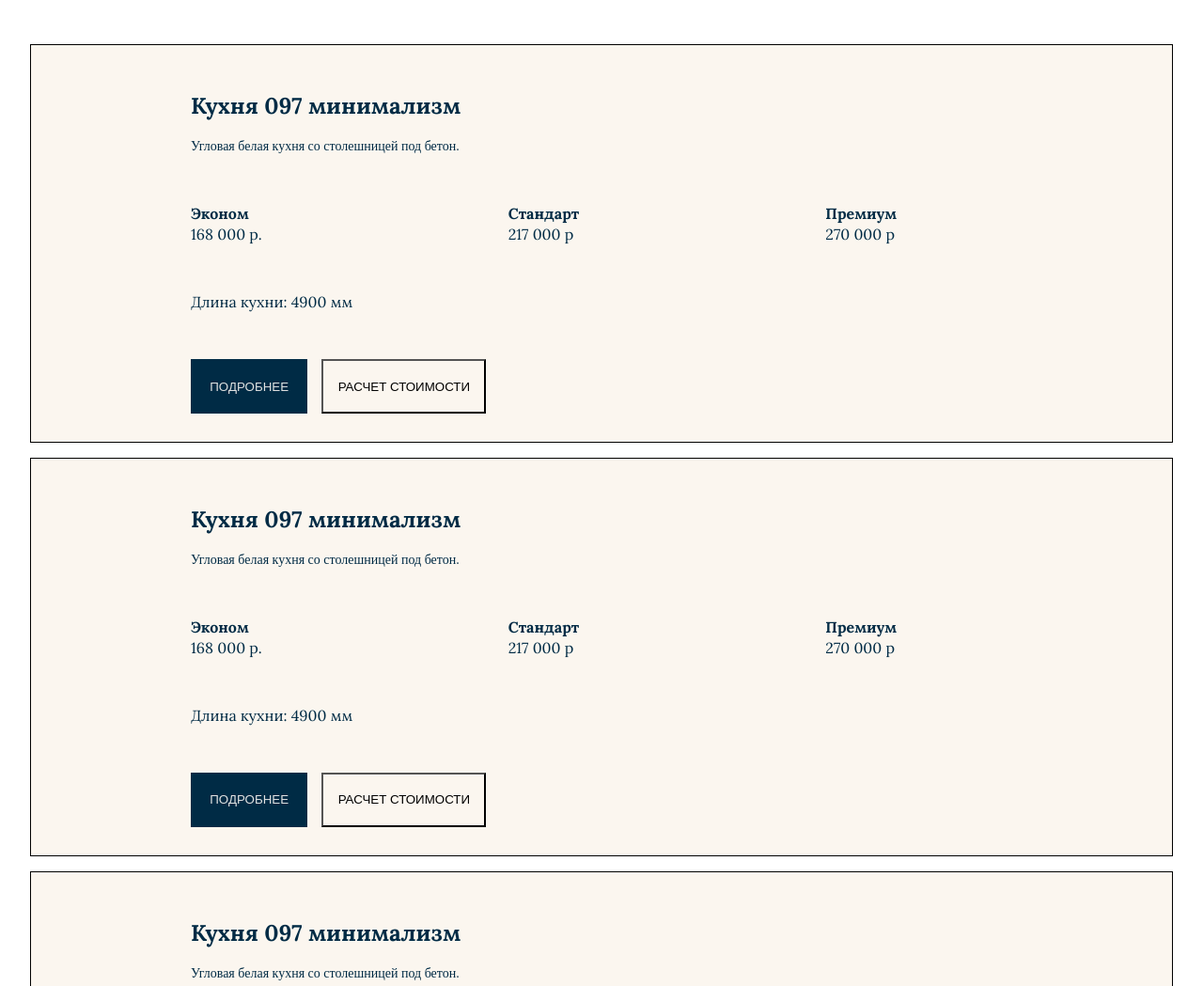
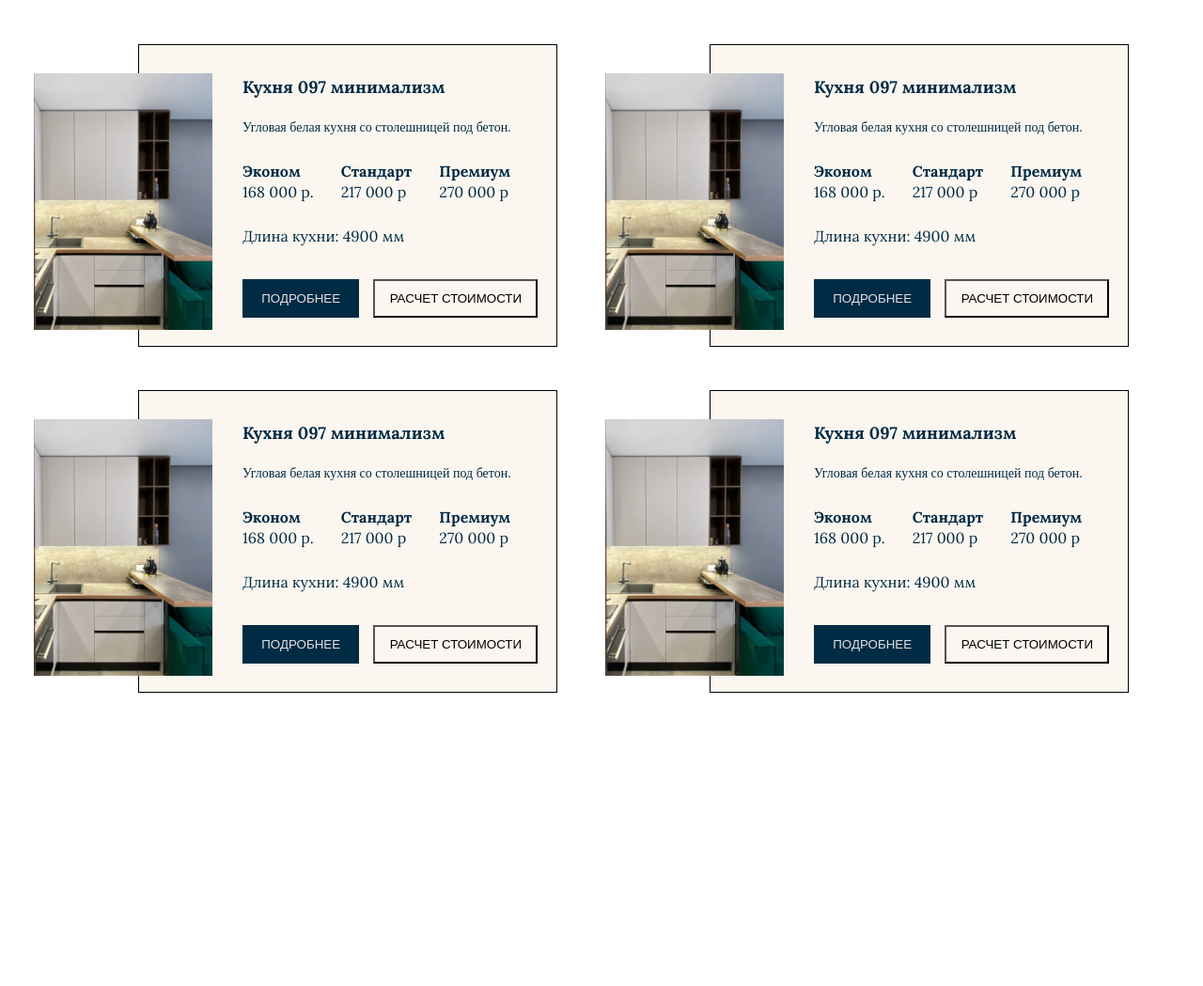
Before and after one commit to alasgar88/furniture-order-responsive, a plain HTML site: page index.html in a window 1280 px wide. Shown: the part 1388-2437 px from the top of the page at 94% size. After the commit the page ends 2141 px from the top, so only its background shows below. Drawn offline with nearby package versions, Linux system fonts and the light colour scheme; files whose address does not match are found by name.

Commit message:
our works

```diff
--- a/index.html
+++ b/index.html
@@ -199,110 +199,12 @@
         </div>
         <!-- global work container -->
         <div class="work-card-container">
+            <div class="word-card-1">
               <!-- work card -->
               <div class="work-card">
-            <h2 class="word-card-title">
-              Кухня 097 минимализм
-            </h2>
-            <p class="word-card-text
-            ">Угловая белая кухня со столешницей под бетон.</p>
-            <!-- packet container -->
-            <div class="packet-container">
-              <div class="packet">
-                <h2 class="packet-heading">Эконом   </h2>
-                <p class="packet-text">168 000 р.</p>
+                  <div class="img-cont">
+                    <img src="./assets/images/furnutire-after.png" alt="furniture" class="furniture-after">
                   </div>
-              <div class="packet">
-                 <h2 class="packet-heading">Стандарт    </h2>
-                <p class="packet-text">217 000 р</p>
-              </div>
-              <div class="packet">
-                 <h2 class="packet-heading">Премиум </h2>
-                <p class="packet-text">270 000 р</p>
-              </div>
-            </div>
-            <!-- specification -->
-            <p class="specification">Длина кухни: 4900 мм </p>
-            <div class="word-card-button-container">
-              <button class="word-btn-select set-button ">
-                Подробнее
-                </button>
-              <button class="word-btn-select">
-                Расчет стоимости
-              </button>
-            </div>
-          </div>
-          <!--  end of work card -->
-                    <!-- work card -->
-          <div class="work-card">
-            <h2 class="word-card-title">
-              Кухня 097 минимализм
-            </h2>
-            <p class="word-card-text
-            ">Угловая белая кухня со столешницей под бетон.</p>
-            <!-- packet container -->
-            <div class="packet-container">
-              <div class="packet">
-                <h2 class="packet-heading">Эконом   </h2>
-                <p class="packet-text">168 000 р.</p>
-              </div>
-              <div class="packet">
-                 <h2 class="packet-heading">Стандарт    </h2>
-                <p class="packet-text">217 000 р</p>
-              </div>
-              <div class="packet">
-                 <h2 class="packet-heading">Премиум </h2>
-                <p class="packet-text">270 000 р</p>
-              </div>
-            </div>
-            <!-- specification -->
-            <p class="specification">Длина кухни: 4900 мм </p>
-            <div class="word-card-button-container">
-              <button class="word-btn-select set-button ">
-                Подробнее
-                </button>
-              <button class="word-btn-select">
-                Расчет стоимости
-              </button>
-            </div>
-          </div>
-          <!--  end of work card -->
-                    <!-- work card -->
-          <div class="work-card">
-            <h2 class="word-card-title">
-              Кухня 097 минимализм
-            </h2>
-            <p class="word-card-text
-            ">Угловая белая кухня со столешницей под бетон.</p>
-            <!-- packet container -->
-            <div class="packet-container">
-              <div class="packet">
-                <h2 class="packet-heading">Эконом   </h2>
-                <p class="packet-text">168 000 р.</p>
-              </div>
-              <div class="packet">
-                 <h2 class="packet-heading">Стандарт    </h2>
-                <p class="packet-text">217 000 р</p>
-              </div>
-              <div class="packet">
-                 <h2 class="packet-heading">Премиум </h2>
-                <p class="packet-text">270 000 р</p>
-              </div>
-            </div>
-            <!-- specification -->
-            <p class="specification">Длина кухни: 4900 мм </p>
-            <div class="word-card-button-container">
-              <button class="word-btn-select set-button ">
-                Подробнее
-                </button>
-              <button class="word-btn-select">
-                Расчет стоимости
-              </button>
-            </div>
-          </div>
-          <!--  end of work card -->
-                    <!-- work card -->
-          <div class="work-card">
                   <h2 class="word-card-title">
                     Кухня 097 минимализм
                   </h2>
@@ -336,6 +238,126 @@
               </div>
               <!--  end of work card -->
             </div>
+            <div class="word-card-1">
+              <!-- work card -->
+              <div class="work-card">
+                <div class="img-cont">
+                  <img src="./assets/images/furnutire-after.png" alt="furniture" class="furniture-after">
+                </div>
+                <h2 class="word-card-title">
+                  Кухня 097 минимализм
+                </h2>
+                <p class="word-card-text
+                ">Угловая белая кухня со столешницей под бетон.</p>
+                <!-- packet container -->
+                <div class="packet-container">
+                  <div class="packet">
+                    <h2 class="packet-heading">Эконом   </h2>
+                    <p class="packet-text">168 000 р.</p>
+                  </div>
+                  <div class="packet">
+                     <h2 class="packet-heading">Стандарт    </h2>
+                    <p class="packet-text">217 000 р</p>
+                  </div>
+                  <div class="packet">
+                     <h2 class="packet-heading">Премиум </h2>
+                    <p class="packet-text">270 000 р</p>
+                  </div>
+                </div>
+                <!-- specification -->
+                <p class="specification">Длина кухни: 4900 мм </p>
+                <div class="word-card-button-container">
+                  <button class="word-btn-select set-button ">
+                    Подробнее
+                    </button>
+                  <button class="word-btn-select">
+                    Расчет стоимости
+                  </button>
+                </div>
+              </div>
+              <!--  end of work card -->
+            </div>
+            <div class="word-card-1">
+              <!-- work card -->
+              <div class="work-card">
+                <div class="img-cont">
+                  <img src="./assets/images/furnutire-after.png" alt="furniture" class="furniture-after">
+                </div>
+                <h2 class="word-card-title">
+                  Кухня 097 минимализм
+                </h2>
+                <p class="word-card-text
+                ">Угловая белая кухня со столешницей под бетон.</p>
+                <!-- packet container -->
+                <div class="packet-container">
+                  <div class="packet">
+                    <h2 class="packet-heading">Эконом   </h2>
+                    <p class="packet-text">168 000 р.</p>
+                  </div>
+                  <div class="packet">
+                     <h2 class="packet-heading">Стандарт    </h2>
+                    <p class="packet-text">217 000 р</p>
+                  </div>
+                  <div class="packet">
+                     <h2 class="packet-heading">Премиум </h2>
+                    <p class="packet-text">270 000 р</p>
+                  </div>
+                </div>
+                <!-- specification -->
+                <p class="specification">Длина кухни: 4900 мм </p>
+                <div class="word-card-button-container">
+                  <button class="word-btn-select set-button ">
+                    Подробнее
+                    </button>
+                  <button class="word-btn-select">
+                    Расчет стоимости
+                  </button>
+                </div>
+              </div>
+              <!--  end of work card -->
+            </div>
+            <div class="word-card-1">
+                <!-- work card -->
+                <div class="work-card">
+                  <div class="img-cont">
+                    <img src="./assets/images/furnutire-after.png" alt="furniture" class="furniture-after">
+                  </div>
+                  <h2 class="word-card-title">
+                    Кухня 097 минимализм
+                  </h2>
+                  <p class="word-card-text
+                  ">Угловая белая кухня со столешницей под бетон.</p>
+                  <!-- packet container -->
+                  <div class="packet-container">
+                    <div class="packet">
+                      <h2 class="packet-heading">Эконом   </h2>
+                      <p class="packet-text">168 000 р.</p>
+                    </div>
+                    <div class="packet">
+                       <h2 class="packet-heading">Стандарт    </h2>
+                      <p class="packet-text">217 000 р</p>
+                    </div>
+                    <div class="packet">
+                       <h2 class="packet-heading">Премиум </h2>
+                      <p class="packet-text">270 000 р</p>
+                    </div>
+                  </div>
+                  <!-- specification -->
+                  <p class="specification">Длина кухни: 4900 мм </p>
+                  <div class="word-card-button-container">
+                    <button class="word-btn-select set-button ">
+                      Подробнее
+                      </button>
+                    <button class="word-btn-select">
+                      Расчет стоимости
+                    </button>
+                  </div>
+                </div>
+                <!--  end of work card -->
+            </div>
+
+
+        </div>
         <!-- end of global work container -->
       </div>
     </div>
--- a/style.css
+++ b/style.css
@@ -423,6 +423,9 @@ Our works
   /* m */
   flex-direction: column;
   gap: 20px 0px;
+  margin: 0 auto;
+  /* width: 900px; */
+  /* background: red; */
 }
 
 .our-works-heading {
@@ -510,21 +513,43 @@ Our works
 
 .work-card-container {
   margin-top: 30px;
+  /* m */
+  display: flex;
+  flex-direction: column;
+  gap: 30px 0;
+}
+
+.word-card-1 {
+  display: flex;
+  justify-content: center;
+  width: 100%;
+  /* background: red; */
 }
 
 .work-card {
+  position: relative;
   margin-bottom: 1rem;
   color: rgba(0, 43, 69, 1);
-  /* padding: 50px 30px 30px 170px; */
-  padding: 20px;
+  padding: 10px 10px;
   border: 1px solid rgba(0, 0, 0, 1);
   background: #fbf6ef;
+  z-index: 5;
 }
-.word-card-title {
+
+.furniture-after {
+  position: absolute;
+  display: none;
+  width: 190px;
+  height: 273px;
+  object-fit: cover;
+  left: -25.3%;
+}
+
+.work-card .word-card-title {
   margin-bottom: 1rem;
   font-family: var(--font-family-lora);
   font-weight: var(--font-weight-2);
-  font-size: var(--font-size-4);
+  font-size: var(--font-size-3);
   line-height: 30.72px;
 }
 .packet-container {
@@ -535,7 +560,7 @@ Our works
 }
 
 .packet-container {
-  margin: 50px 0px;
+  margin: 25px 0px;
 }
 .packet-heading {
   font-family: var(--font-family-lora);
@@ -562,13 +587,13 @@ Our works
   text-align: left;
 }
 .word-card-button-container {
-  margin-top: 50px;
+  margin-top: 35px;
   display: flex;
   gap: 0px 15px;
 }
 .word-btn-select {
   width: 175px;
-  height: 58px;
+  height: 41px;
   background: transparent;
   text-transform: uppercase;
 }
@@ -640,9 +665,8 @@ Our works
     text-align: left;
   }
 
-  /* work card */
-  .work-card {
-    padding: 50px 30px 30px 170px;
+  .word-card-1 {
+    justify-content: flex-start;
   }
 }
 
@@ -674,6 +698,29 @@ Our works
   .advantages-title {
     font-size: 36px;
     line-height: 43px;
+  }
+  .work-card-container {
+    margin-top: 30px;
+    display: flex;
+    flex-direction: row;
+    flex-wrap: wrap;
+    justify-content: flex-start;
+    gap: 15px 200px;
+  }
+  .word-card-1 {
+    justify-content: space-between;
+    width: 100%;
+    padding-left: 115px;
+  }
+  .work-card {
+    padding: 30px 20px 30px 110px;
+    flex: 0 0 443.36px;
+    gap: 0 0;
+  }
+  /* work card */
+
+  .furniture-after {
+    display: block;
   }
 }
 
@@ -784,6 +831,26 @@ Our works
     top: 948px;
     width: 35vw;
   }
+
+  .word-card-1 {
+    width: 100%;
+  }
+}
+
+@media screen and (min-width: 1180px) {
+  .work-card-container {
+    justify-content: center;
+    gap: 30px 0px;
+  }
+  /* .work-card {
+    padding: 20px 20px 30px 80px;
+  } */
+  .word-card-1 {
+    width: 50%;
+  }
+  /* .furniture-after {
+    left: -35.3%;
+  } */
 }
 
 @media screen and (min-width: 1280px) {
```
Lines whose indentation alone changed are shown as unchanged.
